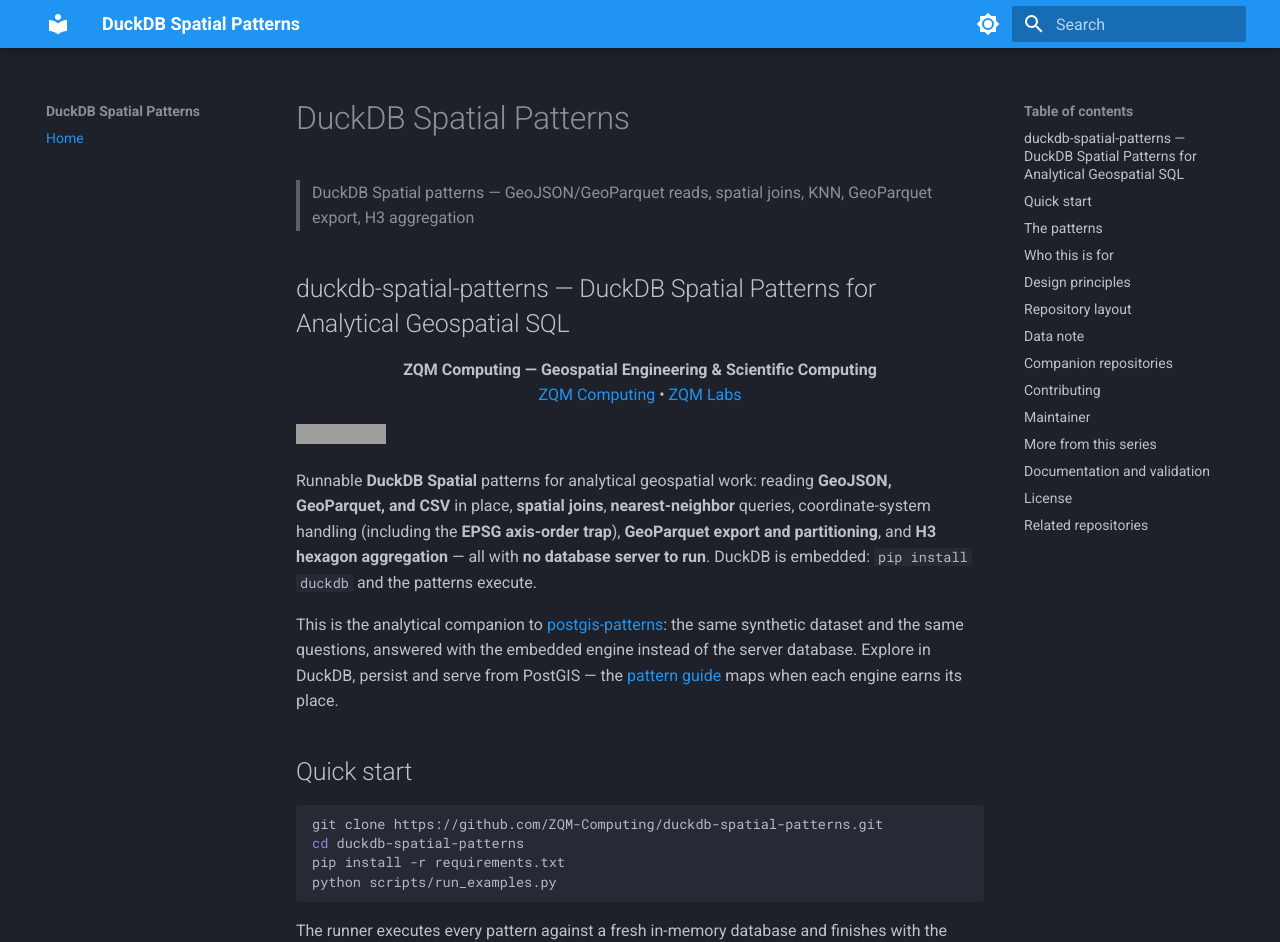
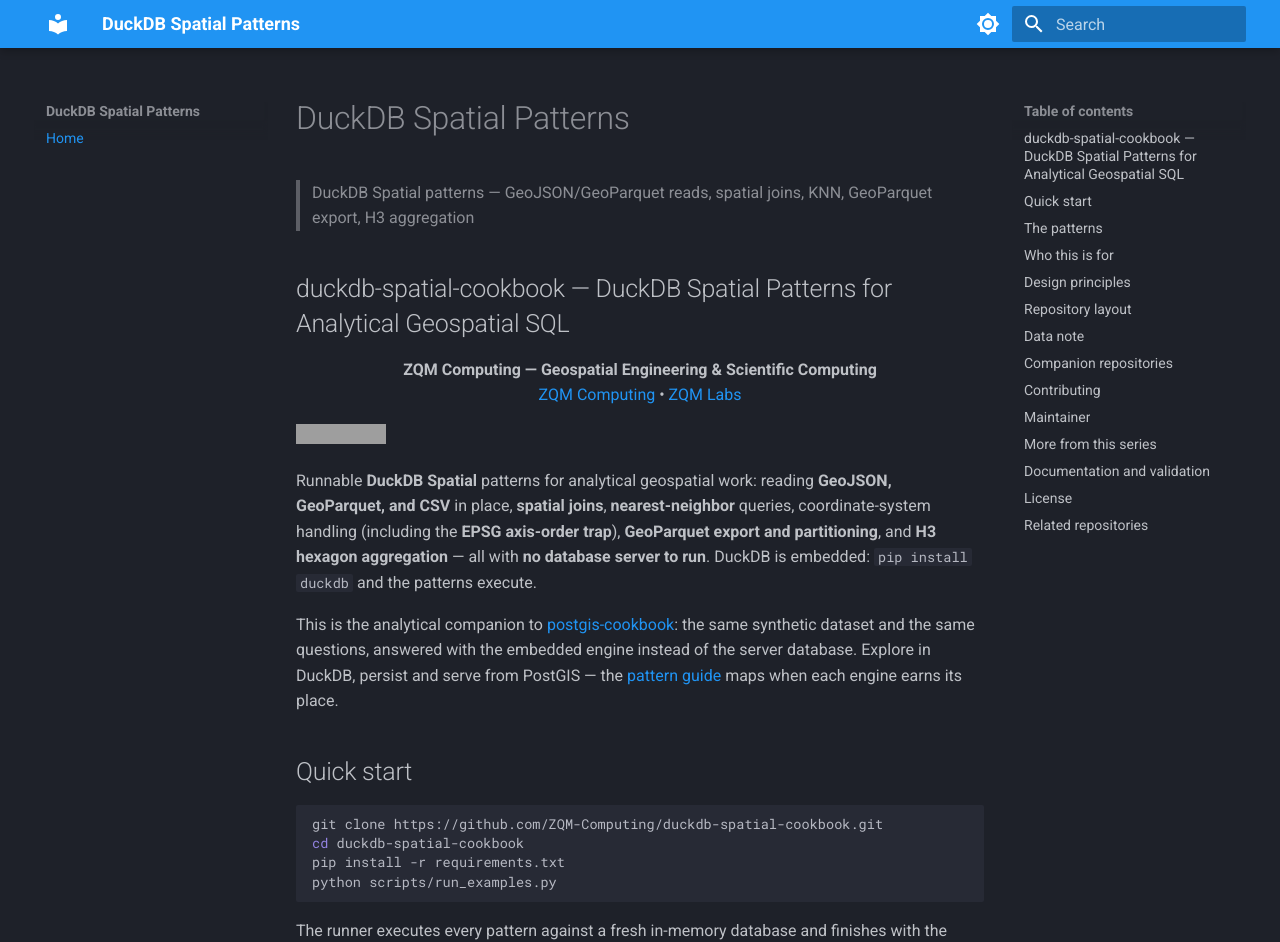
Before and after one commit to ZQM-Computing/duckdb-spatial-cookbook, an MkDocs documentation site: the page built from docs/index.md, in a window 1280 px wide and 1400 px high. Shown: the top 942 px of the window. Built offline with MkDocs 1.6.1 and Material for MkDocs 9.7.7, drawn with Linux system fonts in a browser that asks for light colours; some of the changed text lies outside the part shown; grey boxes are pictures that could not be loaded.

Commit message:
Fix stale *-patterns repo-name refs → *-cookbook

````diff
--- a/docs/index.md
+++ b/docs/index.md
@@ -2,7 +2,7 @@
 
 > DuckDB Spatial patterns — GeoJSON/GeoParquet reads, spatial joins, KNN, GeoParquet export, H3 aggregation
 
-## duckdb-spatial-patterns — DuckDB Spatial Patterns for Analytical Geospatial SQL
+## duckdb-spatial-cookbook — DuckDB Spatial Patterns for Analytical Geospatial SQL
 
 <!-- ZQM-START -->
 <!-- markdownlint-disable MD033 -->
@@ -14,17 +14,17 @@
 <!-- markdownlint-enable MD033 -->
 <!-- ZQM-END -->
 
-[![Validate examples](https://github.com/ZQM-Computing/duckdb-spatial-patterns/actions/workflows/validate.yml/badge.svg)](https://github.com/ZQM-Computing/duckdb-spatial-patterns/actions/workflows/validate.yml)
+[![Validate examples](https://github.com/ZQM-Computing/duckdb-spatial-cookbook/actions/workflows/validate.yml/badge.svg)](https://github.com/ZQM-Computing/duckdb-spatial-cookbook/actions/workflows/validate.yml)
 
 Runnable **DuckDB Spatial** patterns for analytical geospatial work: reading **GeoJSON, GeoParquet, and CSV** in place, **spatial joins**, **nearest-neighbor** queries, coordinate-system handling (including the **EPSG axis-order trap**), **GeoParquet export and partitioning**, and **H3 hexagon aggregation** — all with **no database server to run**. DuckDB is embedded: `pip install duckdb` and the patterns execute.
 
-This is the analytical companion to [postgis-patterns](https://github.com/ZQM-Computing/postgis-patterns): the same synthetic dataset and the same questions, answered with the embedded engine instead of the server database. Explore in DuckDB, persist and serve from PostGIS — the [pattern guide](pattern-guide.md) maps when each engine earns its place.
+This is the analytical companion to [postgis-cookbook](https://github.com/ZQM-Computing/postgis-cookbook): the same synthetic dataset and the same questions, answered with the embedded engine instead of the server database. Explore in DuckDB, persist and serve from PostGIS — the [pattern guide](pattern-guide.md) maps when each engine earns its place.
 
 ## Quick start
 
 ```bash
-git clone https://github.com/ZQM-Computing/duckdb-spatial-patterns.git
-cd duckdb-spatial-patterns
+git clone https://github.com/ZQM-Computing/duckdb-spatial-cookbook.git
+cd duckdb-spatial-cookbook
 pip install -r requirements.txt
 python scripts/run_examples.py
 ```
@@ -74,13 +74,13 @@
 
 ## Companion repositories
 
-- [postgis-patterns](https://github.com/ZQM-Computing/postgis-patterns) — the same patterns as production PostGIS: indexing, tiling with `ST_AsMVT`, partitioning.
+- [postgis-cookbook](https://github.com/ZQM-Computing/postgis-cookbook) — the same patterns as production PostGIS: indexing, tiling with `ST_AsMVT`, partitioning.
 - [geospatial-api-reference](https://github.com/ZQM-Computing/geospatial-api-reference) — serving spatial data over REST (OGC API – Features, FastAPI + PostGIS).
 - [qgis-resources](https://github.com/ZQM-Computing/qgis-resources) — the desktop side: QGIS expressions, PyQGIS, styles, QField.
 
 ## Contributing
 
-Issues and pull requests are welcome. Contributions should keep the suite green via `python scripts/run_examples.py`, state the DuckDB version they were verified on, and keep all data synthetic. See [`CONTRIBUTING.md`](https://github.com/ZQM-Computing/duckdb-spatial-patterns/blob/main/CONTRIBUTING.md).
+Issues and pull requests are welcome. Contributions should keep the suite green via `python scripts/run_examples.py`, state the DuckDB version they were verified on, and keep all data synthetic. See [`CONTRIBUTING.md`](https://github.com/ZQM-Computing/duckdb-spatial-cookbook/blob/main/CONTRIBUTING.md).
 
 ## Maintainer
 
@@ -88,42 +88,42 @@
 
 ## More from this series
 
-- [postgis-patterns](https://github.com/ZQM-Computing/postgis-patterns) — Production PostGIS patterns: spatial indexing, joins & KNN, SRID management, vector tiles, data quality, partitioning
-- [pgrouting-patterns](https://github.com/ZQM-Computing/pgrouting-patterns) — pgRouting network analysis on PostGIS: shortest path, driving distance, isochrones, turn restrictions, traffic-aware routing
-- [geopandas-patterns](https://github.com/ZQM-Computing/geopandas-patterns) — GeoPandas/Shapely patterns for Python geospatial workflows: spatial joins, CRS handling, overlays, interpolation, performance
-- [gdal-patterns](https://github.com/ZQM-Computing/gdal-patterns) — GDAL/OGR command-line patterns: conversion, reprojection, clipping, mosaicking — production-tested, runnable examples
-- [stac-patterns](https://github.com/ZQM-Computing/stac-patterns) — STAC patterns for geospatial data discovery: catalogs, item validation, search API, bulk operations, cloud deployment
-- [maplibre-patterns](https://github.com/ZQM-Computing/maplibre-patterns) — MapLibre GL JS patterns for frontend vector tile rendering: custom layers, 3D terrain, performance tuning, interactive maps
-- [cog-patterns](https://github.com/ZQM-Computing/cog-patterns) — Cloud Optimized GeoTIFF patterns: creation, validation, TiTiler serving, xarray integration, performance benchmarking
-- [geoparquet-patterns](https://github.com/ZQM-Computing/geoparquet-patterns) — GeoParquet patterns for columnar geospatial analytics: partitioning, predicate pushdown, DuckDB/Spark integration
-- [h3-patterns](https://github.com/ZQM-Computing/h3-patterns) — H3 hexagonal grid patterns: indexing, aggregation, visualization, grid comparisons, performance benchmarks
+- [postgis-cookbook](https://github.com/ZQM-Computing/postgis-cookbook) — Production PostGIS patterns: spatial indexing, joins & KNN, SRID management, vector tiles, data quality, partitioning
+- [pgrouting-cookbook](https://github.com/ZQM-Computing/pgrouting-cookbook) — pgRouting network analysis on PostGIS: shortest path, driving distance, isochrones, turn restrictions, traffic-aware routing
+- [geopandas-cookbook](https://github.com/ZQM-Computing/geopandas-cookbook) — GeoPandas/Shapely patterns for Python geospatial workflows: spatial joins, CRS handling, overlays, interpolation, performance
+- [gdal-cookbook](https://github.com/ZQM-Computing/gdal-cookbook) — GDAL/OGR command-line patterns: conversion, reprojection, clipping, mosaicking — production-tested, runnable examples
+- [stac-cookbook](https://github.com/ZQM-Computing/stac-cookbook) — STAC patterns for geospatial data discovery: catalogs, item validation, search API, bulk operations, cloud deployment
+- [maplibre-cookbook](https://github.com/ZQM-Computing/maplibre-cookbook) — MapLibre GL JS patterns for frontend vector tile rendering: custom layers, 3D terrain, performance tuning, interactive maps
+- [cog-cookbook](https://github.com/ZQM-Computing/cog-cookbook) — Cloud Optimized GeoTIFF patterns: creation, validation, TiTiler serving, xarray integration, performance benchmarking
+- [geoparquet-cookbook](https://github.com/ZQM-Computing/geoparquet-cookbook) — GeoParquet patterns for columnar geospatial analytics: partitioning, predicate pushdown, DuckDB/Spark integration
+- [h3-cookbook](https://github.com/ZQM-Computing/h3-cookbook) — H3 hexagonal grid patterns: indexing, aggregation, visualization, grid comparisons, performance benchmarks
 - [qgis-resources](https://github.com/ZQM-Computing/qgis-resources) — QGIS expressions, PyQGIS snippets, Processing scripts, styles, and QField field-collection guides
 - [geospatial-api-reference](https://github.com/ZQM-Computing/geospatial-api-reference) — OGC API – Features reference implementation with FastAPI and PostGIS backends
-- [ollama-fleet-patterns](https://github.com/ZQM-Computing/ollama-fleet-patterns) — Ollama fleet operations: model management, health checks, load-spreading, VRAM budgeting, dependency-light RAG
+- [ollama-fleet-cookbook](https://github.com/ZQM-Computing/ollama-fleet-cookbook) — Ollama fleet operations: model management, health checks, load-spreading, VRAM budgeting, dependency-light RAG
 - [proxmox-ceph-operations](https://github.com/ZQM-Computing/proxmox-ceph-operations) — Proxmox VE + Ceph operations runbooks: health checks, backup discipline, OSD replacement, upgrade checklists
-- [geospatial-patterns](https://github.com/ZQM-Computing/geospatial-patterns) — Umbrella index for all ZQM geospatial pattern repos
+- [geospatial-cookbooks](https://github.com/ZQM-Computing/geospatial-cookbooks) — Umbrella index for all ZQM geospatial pattern repos
 
 ## Documentation and validation
 
-For setup instructions, reproducible examples, data provenance, CRS/SRID assumptions, security guidance, and dependency labels, follow the [ZQM geospatial repository documentation standard](https://github.com/ZQM-Computing/geospatial-patterns/blob/main/docs/repository-documentation-standard.md).
+For setup instructions, reproducible examples, data provenance, CRS/SRID assumptions, security guidance, and dependency labels, follow the [ZQM geospatial repository documentation standard](https://github.com/ZQM-Computing/geospatial-cookbooks/blob/main/docs/repository-documentation-standard.md).
 
 The configured CI workflow is the source of truth for automated checks. A passing workflow establishes only that its checks passed for that commit; it does not certify production deployment or prove that every dependency and operating environment was covered.
 
 ## License
 
-MIT — see [`LICENSE`](https://github.com/ZQM-Computing/duckdb-spatial-patterns/blob/main/LICENSE).
+MIT — see [`LICENSE`](https://github.com/ZQM-Computing/duckdb-spatial-cookbook/blob/main/LICENSE).
 
 ## Related repositories
 
-- [geospatial-patterns](https://github.com/ZQM-Computing/geospatial-patterns) — umbrella index of all geospatial pattern repos
-- [gdal-patterns](https://github.com/ZQM-Computing/gdal-patterns) — GDAL/OGR CLI patterns for raster/vector conversion
-- [geopandas-patterns](https://github.com/ZQM-Computing/geopandas-patterns) — GeoPandas/Shapely patterns for Python geospatial workflows
-- [pgrouting-patterns](https://github.com/ZQM-Computing/pgrouting-patterns) — pgRouting patterns for PostGIS network analysis
-- [stac-patterns](https://github.com/ZQM-Computing/stac-patterns) — STAC patterns for geospatial data discovery
-- [cog-patterns](https://github.com/ZQM-Computing/cog-patterns) — Cloud Optimized GeoTIFF patterns
-- [maplibre-patterns](https://github.com/ZQM-Computing/maplibre-patterns) — MapLibre GL JS patterns for frontend vector tiles
-- [geoparquet-patterns](https://github.com/ZQM-Computing/geoparquet-patterns) — GeoParquet patterns for columnar analytics
-- [h3-patterns](https://github.com/ZQM-Computing/h3-patterns) — H3 hexagonal grid patterns
+- [geospatial-cookbooks](https://github.com/ZQM-Computing/geospatial-cookbooks) — umbrella index of all geospatial pattern repos
+- [gdal-cookbook](https://github.com/ZQM-Computing/gdal-cookbook) — GDAL/OGR CLI patterns for raster/vector conversion
+- [geopandas-cookbook](https://github.com/ZQM-Computing/geopandas-cookbook) — GeoPandas/Shapely patterns for Python geospatial workflows
+- [pgrouting-cookbook](https://github.com/ZQM-Computing/pgrouting-cookbook) — pgRouting patterns for PostGIS network analysis
+- [stac-cookbook](https://github.com/ZQM-Computing/stac-cookbook) — STAC patterns for geospatial data discovery
+- [cog-cookbook](https://github.com/ZQM-Computing/cog-cookbook) — Cloud Optimized GeoTIFF patterns
+- [maplibre-cookbook](https://github.com/ZQM-Computing/maplibre-cookbook) — MapLibre GL JS patterns for frontend vector tiles
+- [geoparquet-cookbook](https://github.com/ZQM-Computing/geoparquet-cookbook) — GeoParquet patterns for columnar analytics
+- [h3-cookbook](https://github.com/ZQM-Computing/h3-cookbook) — H3 hexagonal grid patterns
 
 *Part of [ZQM Computing](https://github.com/ZQM-Computing) — geospatial engineering, scientific computing, and infrastructure patterns; the geospatial arm of [ZQM Labs](https://zqmlabs.com), makers of Z's Quests & Mischief location games.*
 
````
Also changed, not shown: docs/pattern-guide.md (+1 -1 lines), 1 other file.
